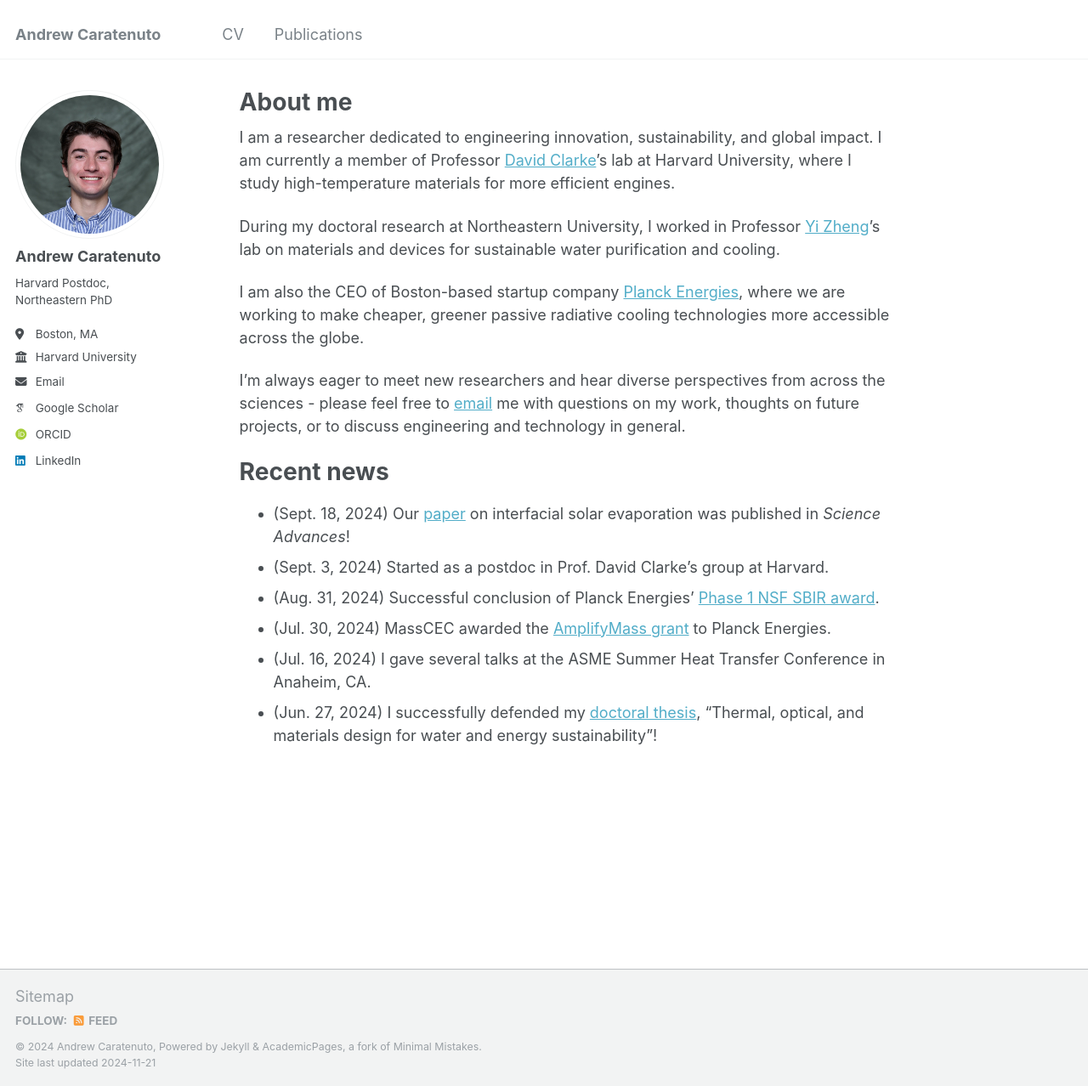
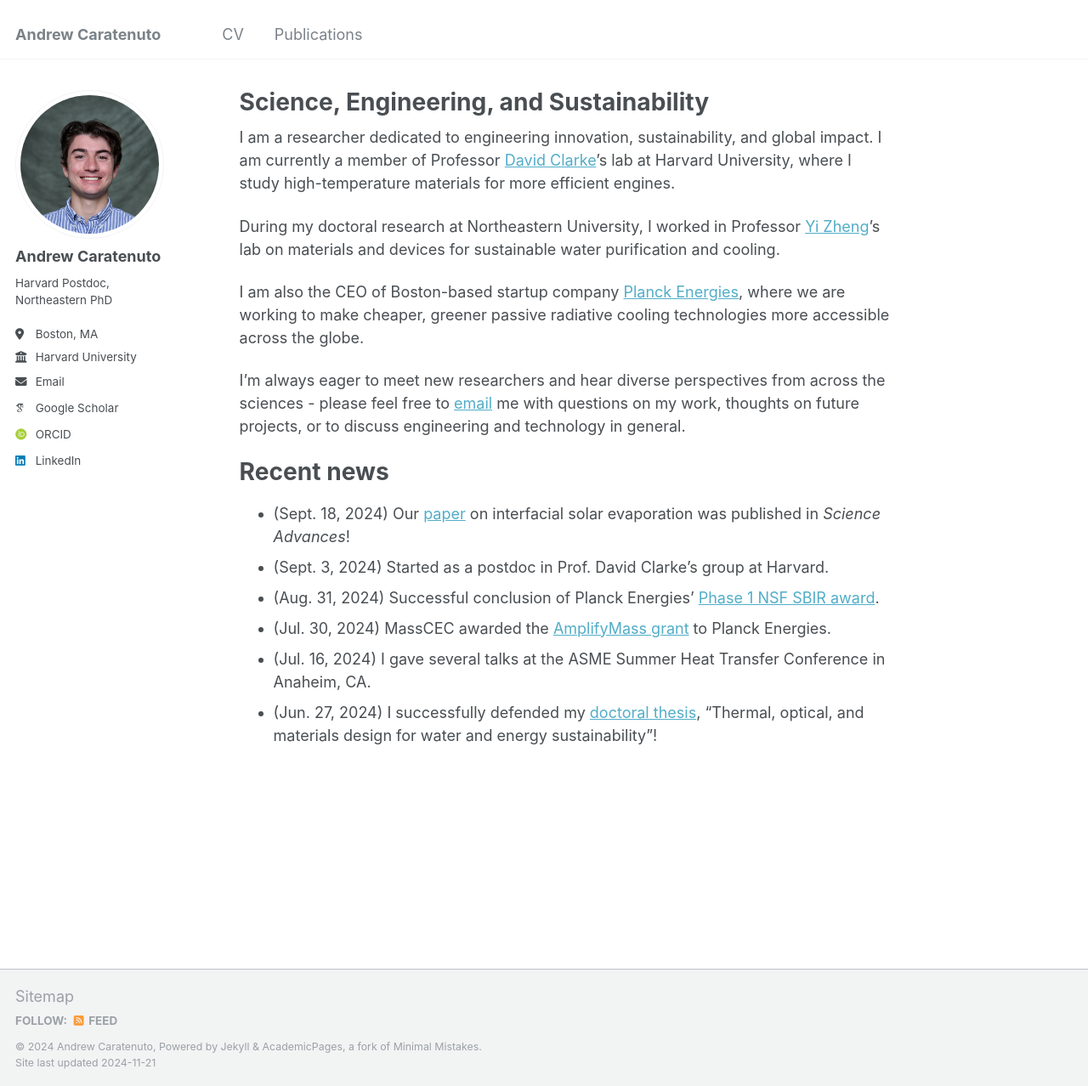
Before and after one commit to andrewcaratenuto/andrewcaratenuto.github.io, a Jekyll site: the page built from _pages/about.md, in a window 1280 px wide and 1278 px high. Shown: the whole window at 85% size. Built offline with Jekyll 4.4.1, drawn with Linux system fonts in a browser that asks for light colours; some web fonts are replaced.

Commit message:
Update about.md

```diff
--- a/_pages/about.md
+++ b/_pages/about.md
@@ -1,6 +1,6 @@
 ---
 permalink: /
-title: "About me"
+title: "Science, Engineering, and Sustainability"
 author_profile: true
 redirect_from:
   - /about/
```
